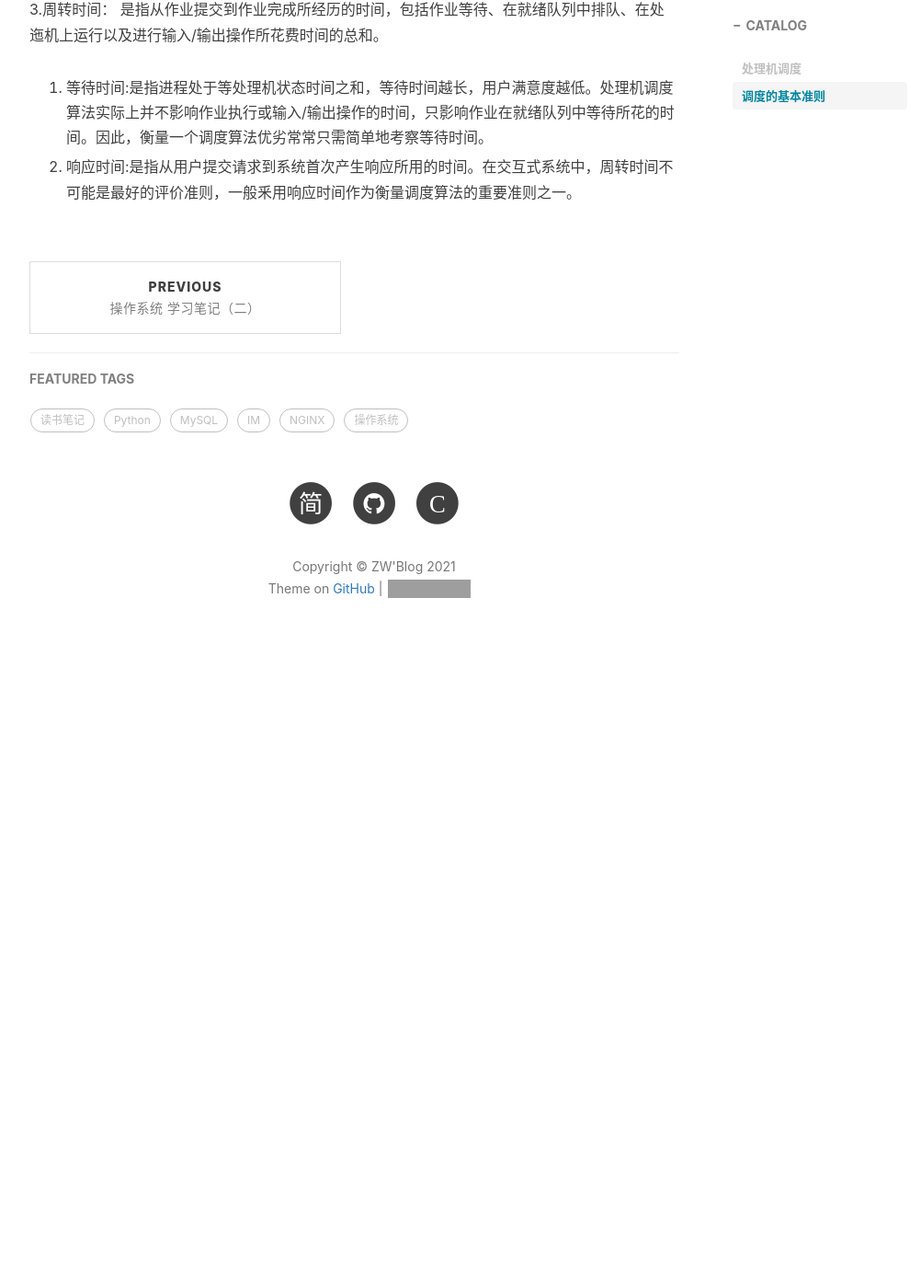
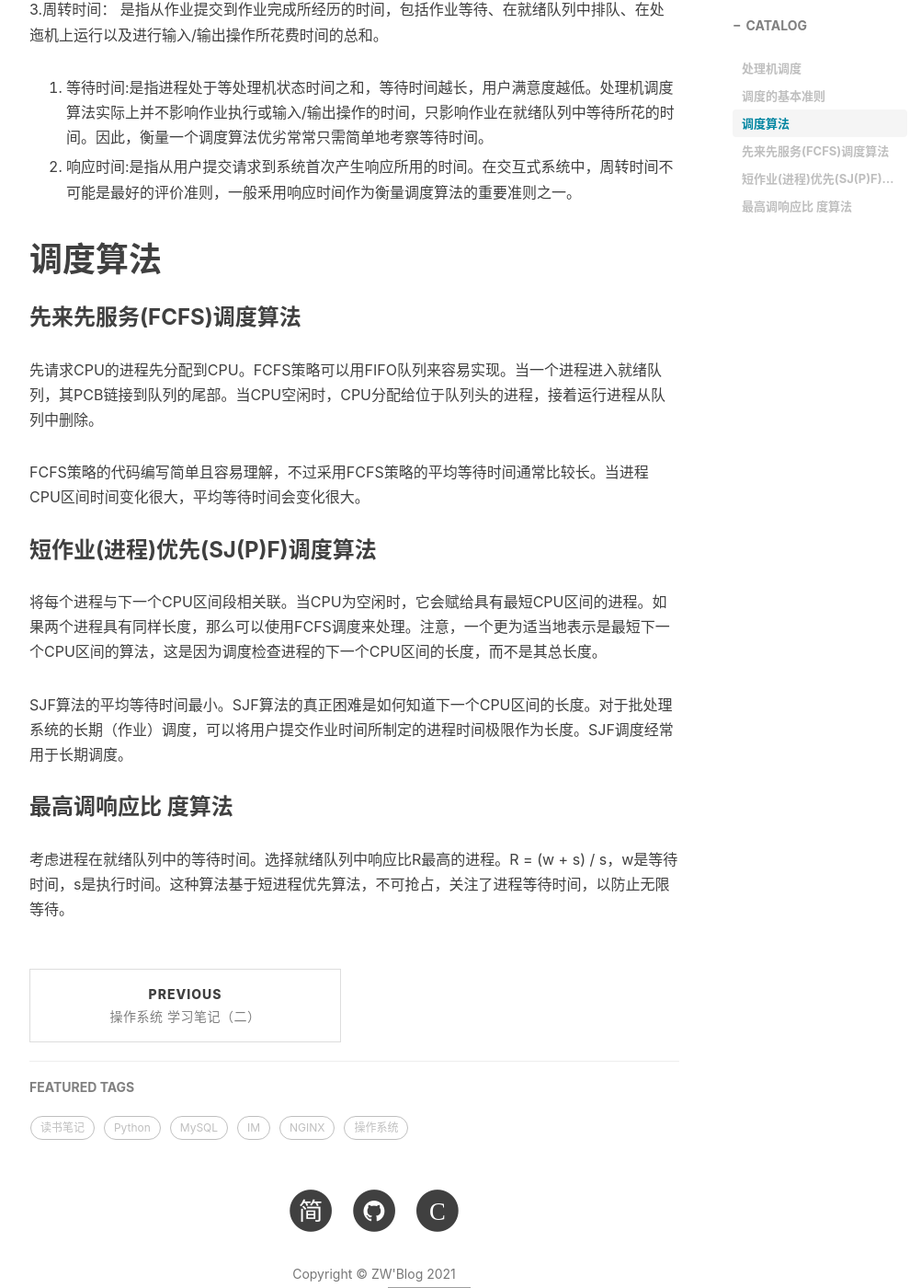
Before and after one commit to GitZW/gitzw.github.io, a Jekyll site: the page built from _posts/2021-02-28-操作系统笔记四.md, in a window 1280 px wide and 1400 px high, scrolled down 1044 px. Shown: the whole window at 92% size, without its empty margins (233-1235 px from the left). Built offline with Jekyll 4.4.1, drawn with Linux system fonts in a browser that asks for light colours; nearby versions of some CDN libraries; comment, search, counter and statistics services are not loaded; before the commit the page ends 1788 px from its top, so only the background shows below that; grey boxes are pictures that could not be loaded.

Commit message:
调度算法

```diff
--- a/_posts/2021-02-28-操作系统笔记四.md
+++ b/_posts/2021-02-28-操作系统笔记四.md
@@ -31,3 +31,21 @@ CPU是计算机系统中最重要和昂贵的资源之一，所以应尽可能
 4. 等待时间:是指进程处于等处理机状态时间之和，等待时间越长，用户满意度越低。处理机调度算法实际上并不影响作业执行或输入/输出操作的时间，只影响作业在就绪队列中等待所花的时间。因此，衡量一个调度算法优劣常常只需简单地考察等待时间。
 
 5. 响应时间:是指从用户提交请求到系统首次产生响应所用的时间。在交互式系统中，周转时间不可能是最好的评价准则，一般釆用响应时间作为衡量调度算法的重要准则之一。
+
+
+# 调度算法
+### 先来先服务(FCFS)调度算法
+先请求CPU的进程先分配到CPU。FCFS策略可以用FIFO队列来容易实现。当一个进程进入就绪队列，其PCB链接到队列的尾部。当CPU空闲时，CPU分配给位于队列头的进程，接着运行进程从队列中删除。
+
+FCFS策略的代码编写简单且容易理解，不过采用FCFS策略的平均等待时间通常比较长。当进程CPU区间时间变化很大，平均等待时间会变化很大。
+
+
+### 短作业(进程)优先(SJ(P)F)调度算法
+将每个进程与下一个CPU区间段相关联。当CPU为空闲时，它会赋给具有最短CPU区间的进程。如果两个进程具有同样长度，那么可以使用FCFS调度来处理。注意，一个更为适当地表示是最短下一个CPU区间的算法，这是因为调度检查进程的下一个CPU区间的长度，而不是其总长度。
+
+SJF算法的平均等待时间最小。SJF算法的真正困难是如何知道下一个CPU区间的长度。对于批处理系统的长期（作业）调度，可以将用户提交作业时间所制定的进程时间极限作为长度。SJF调度经常用于长期调度。
+
+
+
+### 最高调响应比 度算法
+考虑进程在就绪队列中的等待时间。选择就绪队列中响应比R最高的进程。R = (w + s) / s，w是等待时间，s是执行时间。这种算法基于短进程优先算法，不可抢占，关注了进程等待时间，以防止无限等待。
```
